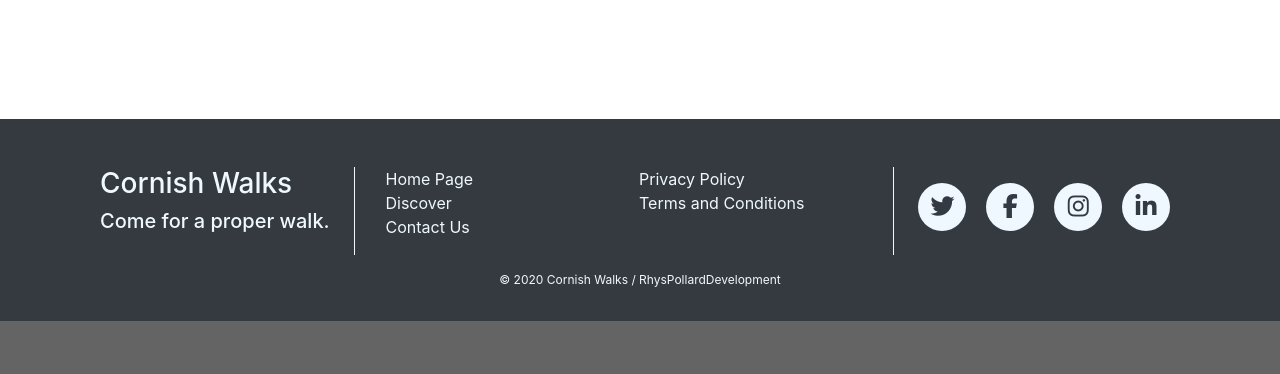
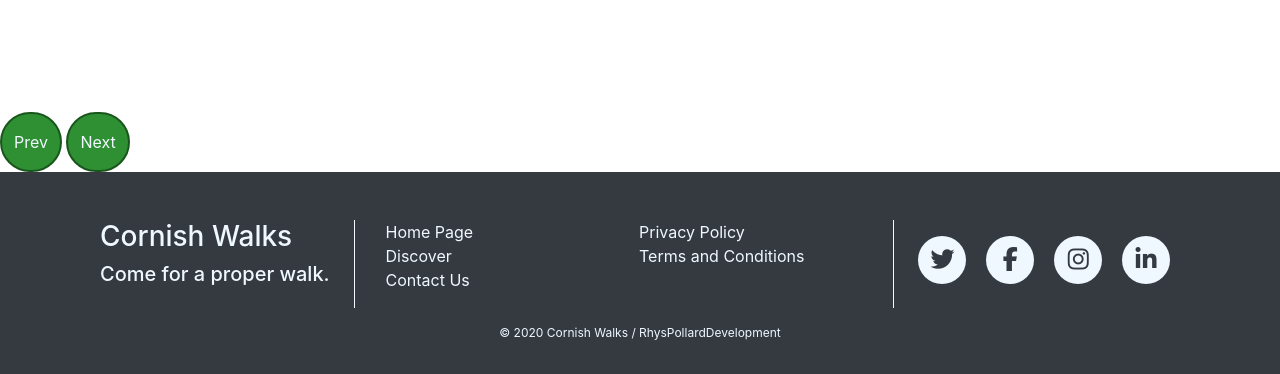
Before and after one commit to Code-Institute-Submissions/RhysPollardDevelopment-Data-centric_milestone_AprResub, a Flask app: page /search in a window 1280 px wide. Shown: the part 537-911 px from the top of the page. Before the commit the page ends 858 px from the top, so only its background shows below. Run offline with Flask 2, Linux system fonts and the light colour scheme; data that the repository does not hold is empty; some libraries are stand-ins or nearby versions; some web fonts are replaced.

Commit message:
Feature: Basic pagination for none filtered searches added

```diff
--- a/app.py
+++ b/app.py
@@ -1,5 +1,6 @@
 import os
 import random
+import math
 from forms import RegistrationForm, LogInForm, WalkForm, ContactForm, SearchForm
 from flask import (
     Flask, flash, render_template, url_for, redirect, request, session)
@@ -369,6 +370,13 @@ def search():
 
     page_title = "Discover Somewhere New"
 
+    page_size = 3
+
+    if "page_num" in request.args:
+        current_page = int(request.args["page_num"])
+    else:
+        current_page = 1
+
     # Suggestion of adding to dictionary found on stack overflow
     # https://stackoverflow.com/questions/1024847/how-can-i-add-new-keys-to-a-dictionary
     filters = {}
@@ -434,6 +442,7 @@ def search():
         routes = list(mongo.db.routes.find(filters))
         if routes == []:
             flash("Nothing matched your search, try changing your search word or filter.", "error")
+
         return render_template(
             "searchwalks.html",
             routes=routes,
@@ -442,8 +451,31 @@ def search():
             post=post,
             page_title=page_title)
 
-    routes = list(mongo.db.routes.find())
-    return render_template("searchwalks.html", routes=routes, filterForm=filterForm, filters=filters, page_title=page_title)
+    walks = len(list(mongo.db.routes.find()))
+
+    max_pages = math.ceil(walks/page_size)
+
+    print(max_pages)
+
+    routes = list(mongo.db.routes.find().skip((current_page - 1) * page_size).limit(page_size))
+
+    prev_page = url_for("search", filters=filters, page_num=current_page-1) if current_page >1 else None
+    next_page = url_for("search", filters=filters, page_num=current_page + 1) if current_page < max_pages else None
+
+    print(prev_page)
+    print(next_page)
+
+
+    return render_template(
+        "searchwalks.html",
+        routes=routes,
+        filterForm=filterForm,
+        filters=filters,
+        page_title=page_title,
+        current_page=current_page,
+        max_pages=max_pages,
+        prev_page=prev_page,
+        next_page=next_page)
 
 
 @app.route("/toggle_favourite", methods=["POST"])
--- a/templates/searchwalks.html
+++ b/templates/searchwalks.html
@@ -78,6 +78,12 @@ this sections, otherwise it cannot scroll.-->
         {% endfor %}
     </div>
 </section>
+<section>
+    <a href="{{prev_page}}"
+        class="button {% if prev_page==None %} disabled {% endif %}">Prev</a>
+    <a href="{{next_page}}"
+        class="button {% if next_page==None %} disabled {% endif %}">Next</a>
+</section>
 {% endblock %}
 
 {% block scripts %}
```
Also changed, not shown: 1 other file.
